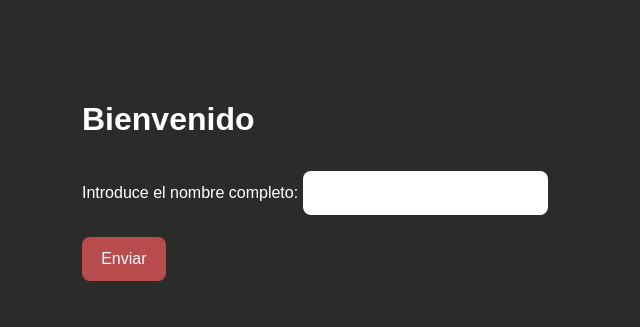
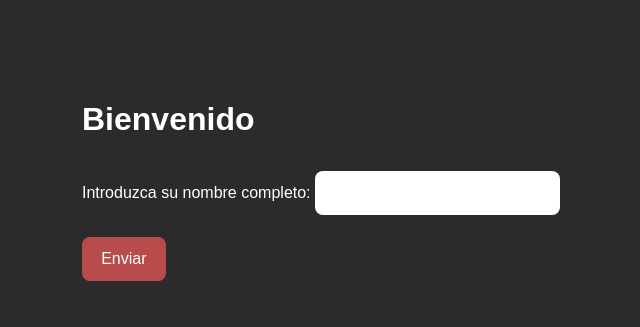
Before and after one commit to nostalgic-man/nostalgic-man.github.io, a plain HTML site: page index.html in a window 1280 px wide. Shown: the whole page, without its empty margins (108-748 px from the left). Drawn offline with Linux system fonts and the light colour scheme.

Commit message:
Update index.html

```diff
--- a/index.html
+++ b/index.html
@@ -10,7 +10,7 @@
 <main class="container" role="main">
 <h1 tabindex="0">Bienvenido</h1>
 <form id="nameForm">
-<label for="fullname">Introduce el nombre completo:</label>
+<label for="fullname">Introduzca su nombre completo:</label>
 <input id="fullname" name="fullname" type="text" autocomplete="name" aria-required="true"/>
 <div id="error" role="alert" aria-live="polite" class="error"></div>
 <button type="submit">Enviar</button>
```
